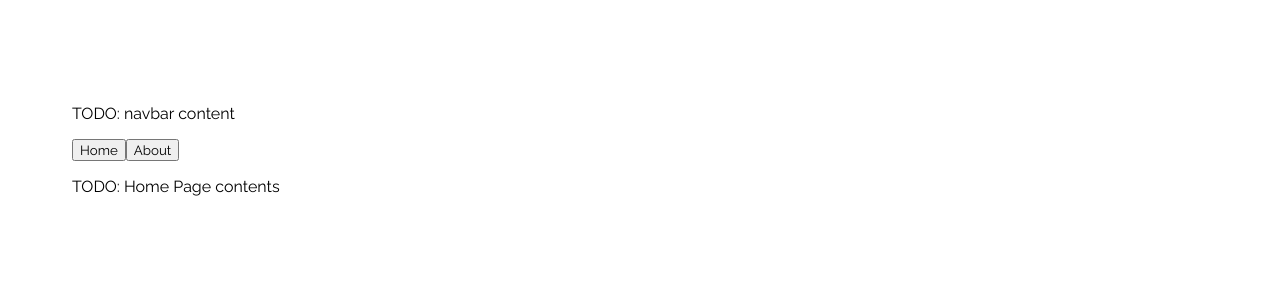
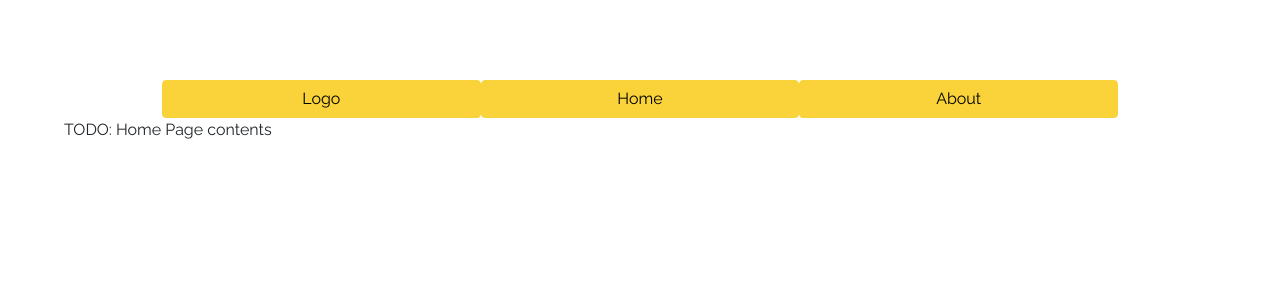
Before and after one commit to ondryice/wildfire-safety, a React (Create React App) app: page / in a window 1280 px wide. Shown: the top 300 px of the page. Built offline with nearby package versions, Linux system fonts and the light colour scheme.

Commit message:
row-col navbar structure

```diff
--- a/src/assets/components/Navbar/Navbar.js
+++ b/src/assets/components/Navbar/Navbar.js
@@ -1,4 +1,5 @@
 import React from 'react';
+import { Col, Row } from 'reactstrap';
 import { NavbarButton } from './NavbarButton';
 
 export class Navbar extends React.Component {
@@ -10,23 +11,23 @@ export class Navbar extends React.Component {
         };
 
         this.sections = [
+            {   name:'logo',
+                text:'Logo'
+            },
             {   name:'home-page',
-                text: 'Home',
-                content: null
+                text: 'Home'
             },
             {   name:'about-page',
-                text:'About',
-                content: null
+                text:'About'
             }
         ];
     }
 
     render() {
         return (
-            <div className='navbar'>
-                <p>TODO: navbar content</p>
+            <Row> <Col sm={12} md={{size:10, offset:1}}> <Row>
                 {this.renderButtons()}
-            </div>
+            </Row> </Col> </Row>
         );
     }
 
@@ -37,10 +38,18 @@ export class Navbar extends React.Component {
                 props.selected = this.state.currentPage === section.name;
                 if(index === 0) props.theme = 'NavbarButton-logo';
                 props.onSelect = () => { this.selectPage(section.name) };
+                let colStyle =
+                    index === 0 ? { paddingRight:0 } :
+                    index === this.sections.length - 1 ? { paddingLeft:0 } :
+                    { padding:0 }
+                ;
+                colStyle.display = 'inlineFlex';
                 return (
-                    <NavbarButton key={'NavbarButton no. '+index} {...props}>
-                        {section.text}
-                    </NavbarButton>
+                    <Col key={'NavbarButton no. '+index} style={colStyle}>
+                        <NavbarButton {...props}>
+                            {section.text}
+                        </NavbarButton>
+                    </Col>
                 );
             }
         )
--- a/src/assets/components/Navbar/NavbarButton.js
+++ b/src/assets/components/Navbar/NavbarButton.js
@@ -14,11 +14,17 @@ export class NavbarButton extends React.Component {
         this.buttonText = this.props.children || '?';
 
         this.onClick = this.onClick.bind(this);
+
+        this.styleProp = {
+            width: '100%',
+            cursor: 'default',
+            height: 'auto'
+        };
     }
 
     render() {
         return (
-            <Button className={this.getClassName()} onClick={this.onClick}>
+            <Button className={this.getClassName()} onClick={this.onClick} style={this.styleProp}>
                 {this.buttonText}
             </Button>
         );
--- a/src/assets/static/styles/global.scss
+++ b/src/assets/static/styles/global.scss
@@ -30,11 +30,6 @@ $theme-colors: (
     font-family: 'Raleway', sans-serif;
 }
 
-div {
-    margin: 0px;
-    padding: 0px;
-}
-
 .Page {
     padding: 80px 5vw;
 }
@@ -46,6 +41,6 @@ div {
 }
 
 // Other Stylesheets
-// @import "../../../node_modules/bootstrap/scss/bootstrap";
+@import '../../../../node_modules/bootstrap/scss/bootstrap';
 // @import './navbar.scss';
 // @import './searchbar.scss';
```
